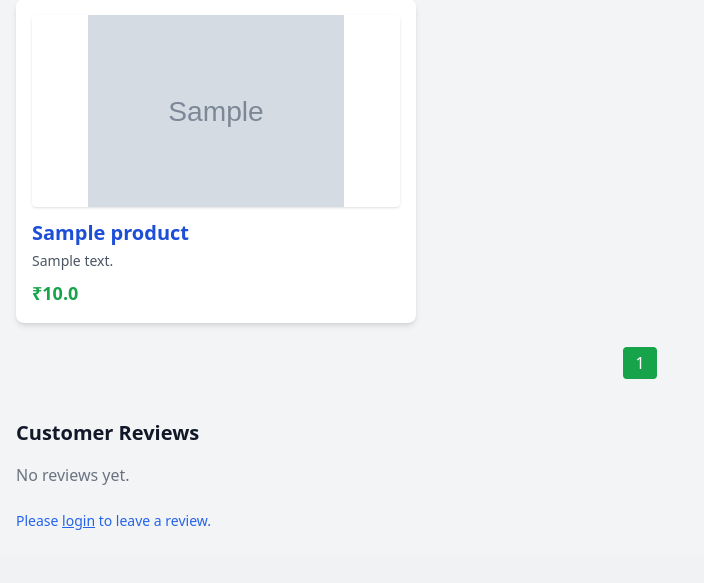
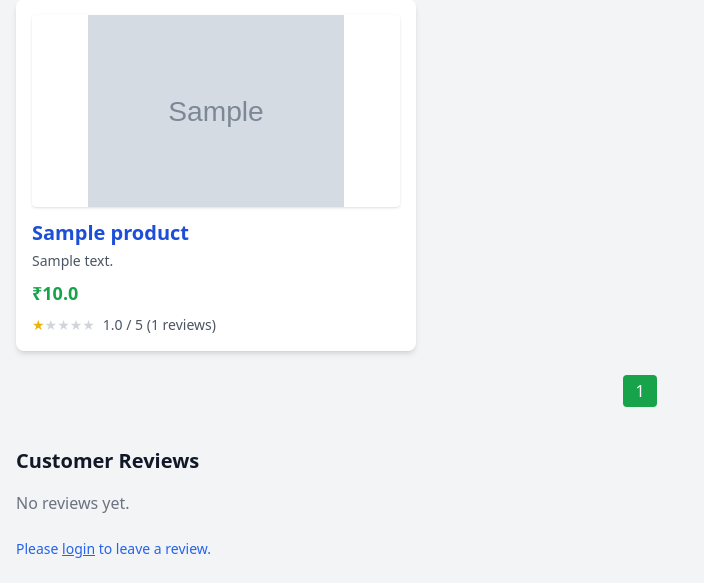
Before and after one commit to KodiKrishnan/Ecommerce-for-devops-practice, a Django app: page / in a window 1280 px wide. Shown: the part 247-830 px from the top of the page, without its empty margins (0-704 px from the left). Before the commit the page ends 777 px from the top, so only its background shows below. Run offline with Django 3.2, Linux system fonts and the light colour scheme; tables that the repository leaves empty hold one stand-in row (values such as "Sample post"); grey boxes marked "Sample" are stand-in pictures; some libraries are stand-ins or nearby versions.

Commit message:
Enhancement: aligning the user ratings on the product list page

```diff
--- a/catalog/templates/catalog/product_list.html
+++ b/catalog/templates/catalog/product_list.html
@@ -34,18 +34,34 @@
     <div class="bg-white rounded-lg shadow-md p-4 hover:shadow-xl transition duration-300">
         <a href="{% url 'product_detail' slug=product.slug %}">
             <img src="{% if product.image %}{{ product.image.url }}{% else %}{% static 'images/placeholder.png' %}{% endif %}"
-     class="h-48 w-full object-contain mb-3 rounded shadow"
-     alt="{{ product.name }}">
-
+                class="h-48 w-full object-contain mb-3 rounded shadow"
+                alt="{{ product.name }}">
             <h2 class="text-xl font-semibold text-blue-700 hover:underline">{{ product.name }}</h2>
         </a>
+
         <p class="text-sm text-gray-600 mt-1 mb-2">{{ product.description|truncatechars:100 }}</p>
         <p class="text-lg font-bold text-green-600">₹{{ product.price }}</p>
+
+        <!-- ⭐ Average rating -->
+        <div class="flex items-center mt-2">
+            {% for i in "12345" %}
+                {% if forloop.counter <= product.avg_rating|default:0 %}
+                    <span class="text-yellow-500 text-sm">★</span>
+                {% else %}
+                    <span class="text-gray-300 text-sm">★</span>
+                {% endif %}
+            {% endfor %}
+            <span class="ml-2 text-sm text-gray-600">
+                {{ product.avg_rating|default:"0.0"|floatformat:1 }} / 5
+                ({{ product.review_count }} reviews)
+            </span>
+        </div>
     </div>
     {% empty %}
     <p class="col-span-full text-center text-gray-500">No products found.</p>
     {% endfor %}
 </div>
+
 
 <!-- ✅ Pagination Controls -->
 <div class="mt-6 flex justify-center space-x-2">
--- a/catalog/views.py
+++ b/catalog/views.py
@@ -11,7 +11,7 @@
 from django.contrib.auth import login
 from django.shortcuts import render, redirect
 from django.db.models import Avg
-
+from django.db.models import Avg, Count
 
 def signup(request):
     if request.method == 'POST':
@@ -33,23 +33,37 @@
     products = Product.objects.all()
     categories = Category.objects.all()
 
+    # Filtering
     if category_id:
         products = products.filter(category_id=category_id)
     if price_min:
         products = products.filter(price__gte=price_min)
     if price_max:
         products = products.filter(price__lte=price_max)
-    if rating:
-        try:
-            # ✅ Option 1: Products with at least one review with this rating
-            products = products.filter(reviews__rating=rating)
 
-            # 🔁 OR Option 2: Filter by average rating (uncomment below if you prefer this)
-            # products = products.annotate(avg_rating=Avg('reviews__rating')).filter(avg_rating__gte=float(rating))
-        except ValueError:
-            pass  # Ignore bad rating values
+    # Manual rating aggregation
+    filtered_products = []
+    for product in products:
+        reviews = product.reviews.all()
+        avg = reviews.aggregate(avg=Avg('rating'))['avg'] or 0
+        count = reviews.count()
+        product.avg_rating = round(avg)
+        product.review_count = count
+        avg_rating = product.reviews.aggregate(avg=Avg('rating'))['avg'] or 0
+        avg_rating = round(avg_rating)
 
-    paginator = Paginator(products, 9)
+        # Filter by rating if needed
+        if rating:
+            try:
+                if product.avg_rating >= float(rating):
+                    filtered_products.append(product)
+            except ValueError:
+                continue
+        else:
+            filtered_products.append(product)
+
+    # Pagination
+    paginator = Paginator(filtered_products, 9)
     page_number = request.GET.get('page')
     page_obj = paginator.get_page(page_number)
 
@@ -58,6 +72,7 @@
         'products': page_obj,
         'categories': categories,
     })
+
 
 def product_detail(request, slug):
     product = get_object_or_404(Product, slug=slug)
@@ -84,5 +99,5 @@
         'product': product,
         'reviews': reviews,
         'form': form,
-        'average_rating': avg_rating,  # ✅ Pass correctly!
+        'average_rating': avg_rating,
     })
```
Also changed, not shown: catalog/templates/catalog/product_detail.html (+7 -2 lines), catalog/__init__.py (deleted).
